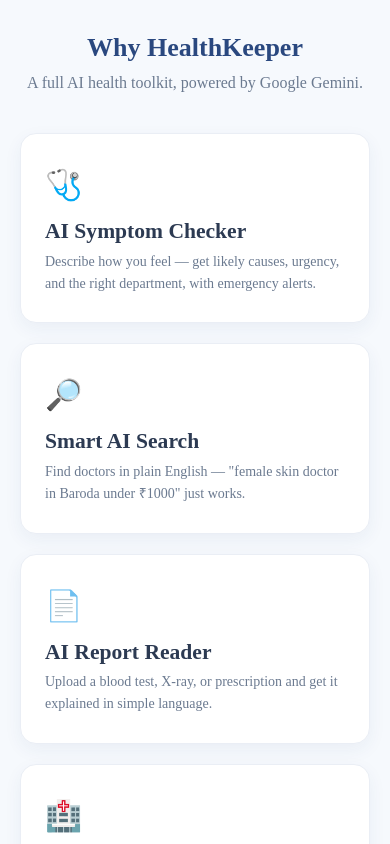
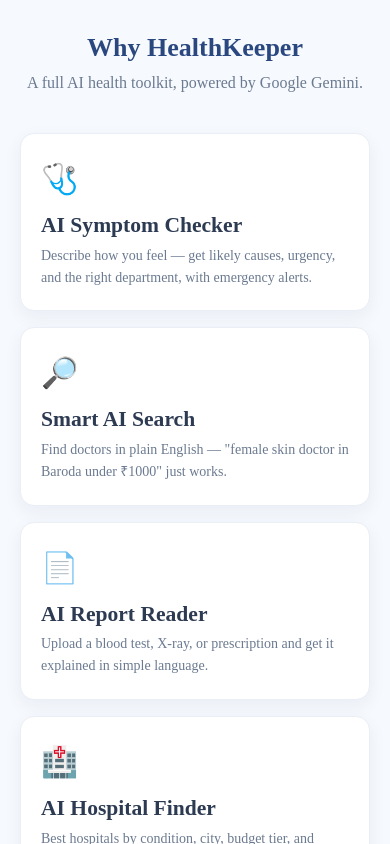
Before and after one commit to Vru008/HealthKeeper, a React (Create React App) app: page / in a window 390 px wide. Shown: the part 4240-5084 px from the top of the page. Built offline with nearby package versions, Linux system fonts and the light colour scheme; no server answers.

Commit message:
Home features: 3-column grid (3x2), tighter spacing to reduce white space

```diff
--- a/src/pages/home/home.css
+++ b/src/pages/home/home.css
@@ -335,16 +335,26 @@
 /* features */
 .feat-grid {
   display: grid;
-  grid-template-columns: repeat(auto-fill, minmax(240px, 1fr));
-  gap: 20px;
+  grid-template-columns: repeat(3, 1fr);
+  gap: 16px;
 }
 .feat-card {
   background: #fff;
   border: 1px solid #eaeef5;
-  border-radius: 16px;
-  padding: 28px 24px;
+  border-radius: 14px;
+  padding: 22px 20px;
   box-shadow: 0 6px 18px rgba(42, 72, 127, 0.06);
   transition: transform 0.18s;
+}
+@media (max-width: 820px) {
+  .feat-grid {
+    grid-template-columns: repeat(2, 1fr);
+  }
+}
+@media (max-width: 540px) {
+  .feat-grid {
+    grid-template-columns: 1fr;
+  }
 }
 .feat-card:hover {
   transform: translateY(-4px);
```
